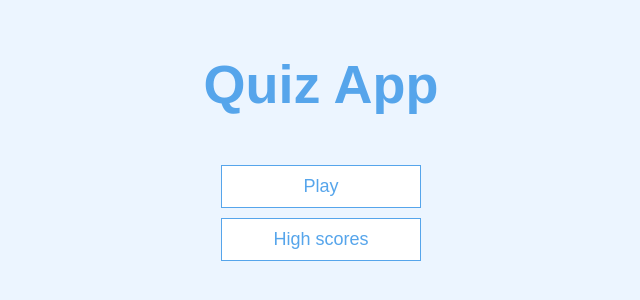
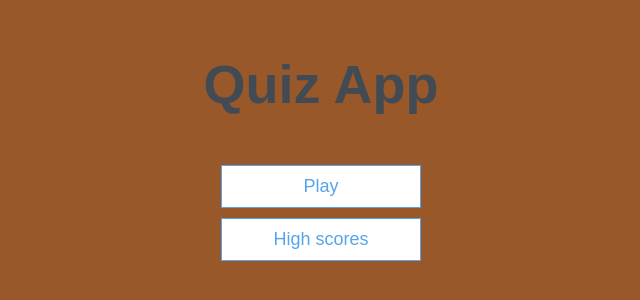
Before and after one commit to Ezekielblanc1/Quiz-App, a plain HTML site: page index.html in a window 1280 px wide. Shown: the part 238-538 px from the top of the page, without its empty margins (319-959 px from the left). Drawn offline with Linux system fonts and the light colour scheme.

Commit message:
Changed the color of the h1

```diff
--- a/app.css
+++ b/app.css
@@ -1,5 +1,5 @@
 :root{
-  background: #ecf5ff;
+  background: #99582a;
   font-size: 62.5%;
 }
 
@@ -19,7 +19,7 @@ h4{
 
 h1{
   font-size: 5.4rem;
-  color: #56a5eb;
+  color: #424b54;
   margin-bottom: 5rem;
 }
 
```
